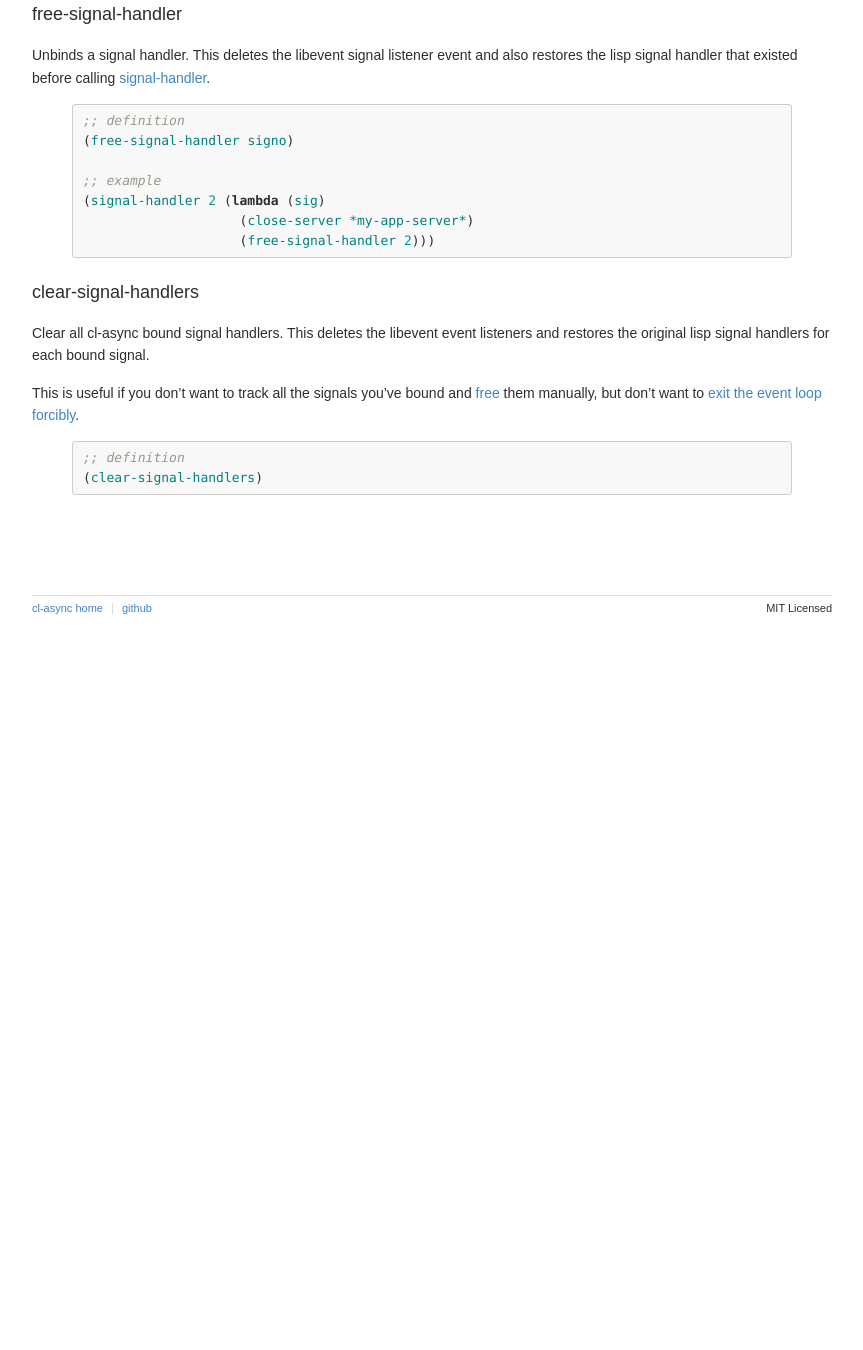
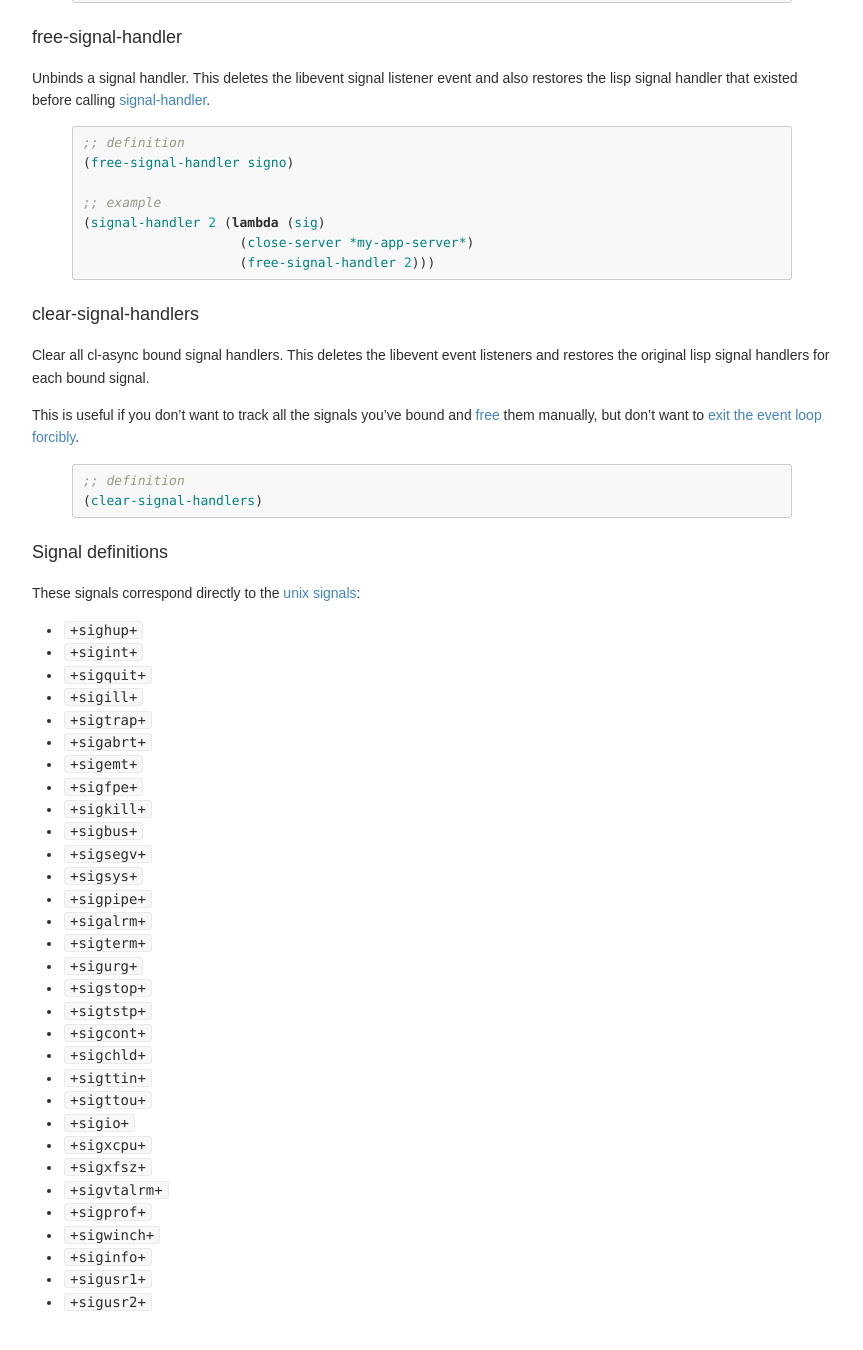
Before and after one commit to orthecreedence/cl-async, a Jekyll site: the page built from signal-handling.md, in a window 1280 px wide and 1400 px high, scrolled down 858 px. Shown: the top 1350 px of the window, without its empty margins (208-1071 px from the left). Built offline with Jekyll 4.4.1, drawn with Linux system fonts in a browser that asks for light colours; Markdown is read by kramdown in place of the engine named in the settings; before the commit the page ends 1488 px from its top, so only the background shows below that.

Commit message:
adding signal defs to docs

```diff
--- a/signal-handling.md
+++ b/signal-handling.md
@@ -11,6 +11,7 @@ so your application can listen to the signals passed to it and act accordingly.
 - [signal-handler](#signal-handler) _function_
 - [free-signal-handler](#free-signal-handler) _function_
 - [clear-signal-handlers](#clear-signal-handlers) _function_
+- [signal definitions](#signal-definitions)
 
 <a id="signal-handler"></a>
 ### signal-handler
@@ -76,3 +77,39 @@ loop forcibly](/cl-async/base#exit-event-loop).
 ;; definition
 (clear-signal-handlers)
 {% endhighlight %}
+
+<a id="signal-definitions"></a>
+### Signal definitions
+These signals correspond directly to the [unix signals](http://unixhelp.ed.ac.uk/CGI/man-cgi?signal+7):
+
+- `+sighup+`
+- `+sigint+`
+- `+sigquit+`
+- `+sigill+`
+- `+sigtrap+`
+- `+sigabrt+`
+- `+sigemt+`
+- `+sigfpe+`
+- `+sigkill+`
+- `+sigbus+`
+- `+sigsegv+`
+- `+sigsys+`
+- `+sigpipe+`
+- `+sigalrm+`
+- `+sigterm+`
+- `+sigurg+`
+- `+sigstop+`
+- `+sigtstp+`
+- `+sigcont+`
+- `+sigchld+`
+- `+sigttin+`
+- `+sigttou+`
+- `+sigio+`
+- `+sigxcpu+`
+- `+sigxfsz+`
+- `+sigvtalrm+`
+- `+sigprof+`
+- `+sigwinch+`
+- `+siginfo+`
+- `+sigusr1+`
+- `+sigusr2+`
```
